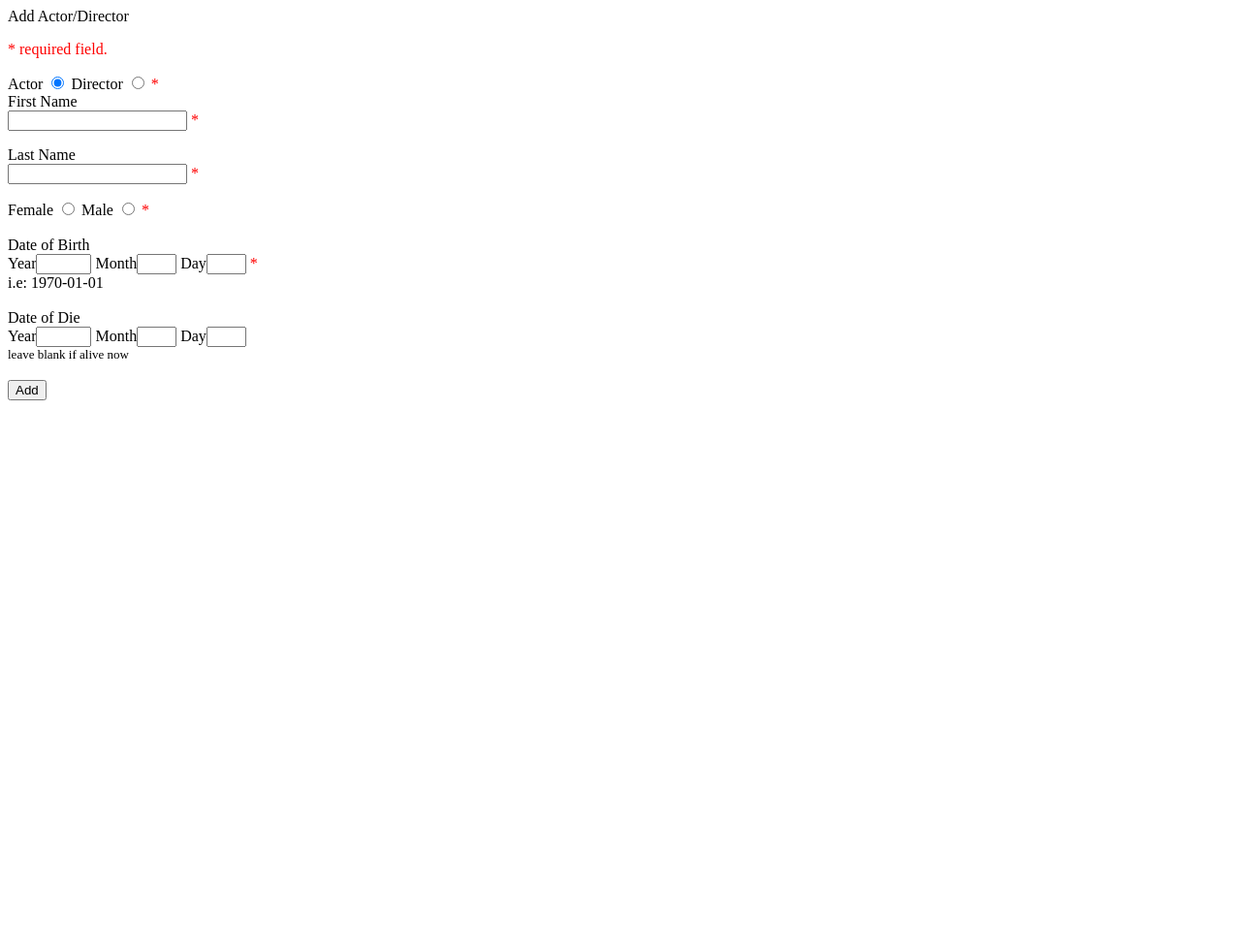
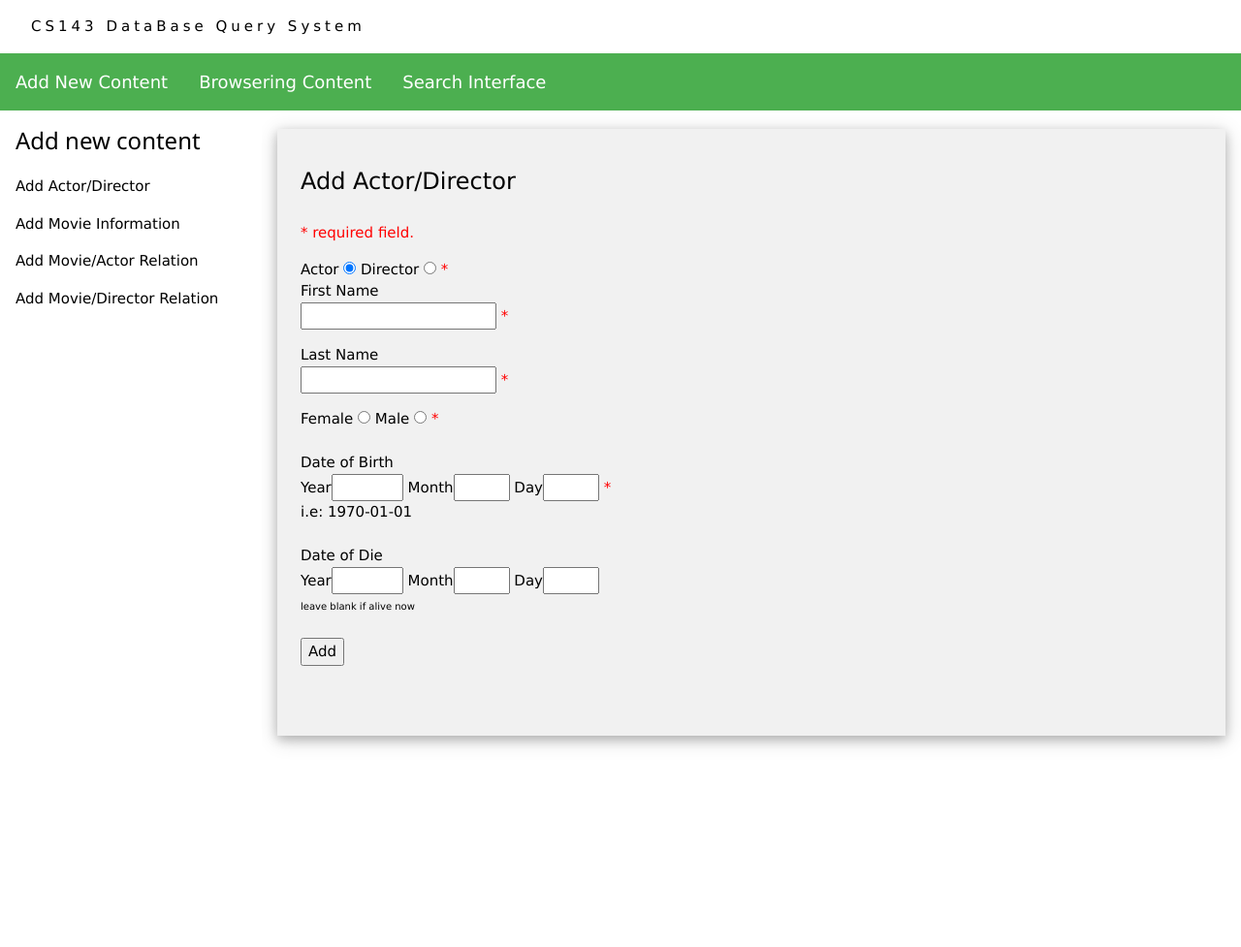
Before and after one commit to appletreeisyellow/Film-Rating-System, a PHP site: page /addActorDirector.php in a window 1280 px wide. Shown: the whole page at 97% size. Run offline with PHP 8.4, Linux system fonts and the light colour scheme; data that the repository does not hold is empty.

Commit message:
Added framework to addActorDirector.php

```diff
--- a/www/addActorDirector.php
+++ b/www/addActorDirector.php
@@ -1,13 +1,78 @@
-<p class="w3-xlarge">Add Actor/Director</p>
-
+<!DOCTYPE html>
 <html>
+  <title>CS143 Project 1B</title>
+  <meta name="viewport" content="width=device-width, initial-scale=1">
+  <link rel="stylesheet" type="text/css" href="lib/stylesheet.css">
   <style>
+  .w3-theme {color:#fff !important;background-color:#4CAF50 !important}
+  .w3-btn {background-color:#4CAF50;margin-bottom:4px}
+  .w3-code{border-left:4px solid #4CAF50}
+  .myMenu {margin-bottom:150px}
   .error {color: #FF0000;}
   </style>
-<!--this page allows users to add actor and/or director information-->
-<!--Actor(id, last, first, sex, dob, dod) -->
-<!--Director(id, last, first, dob, dod) -->
+
 <body>
+
+<!-- Top -->
+<div class="w3-top">
+  <div class="w3-row w3-white w3-padding">
+    <a class="w3-wide w3-hover-white w3-left w3-button" href="index.php">CS143 DataBase Query System</a>
+  </div>
+
+  <div class="w3-bar w3-theme w3-large" style="z-index:4;">
+    <a class="w3-bar-item w3-button w3-left w3-hide-large w3-hover-white w3-large w3-theme w3-padding-16" href="javascript:void(0)" onclick="w3_open()">&#9776</a> <!-- ☰ -->
+    <a class="w3-bar-item w3-button w3-hide-medium w3-hide-small w3-hover-white w3-padding-16" href="javascript:void(0)" onclick="w3_show_nav('menu1')">Add New Content</a>
+    <a class="w3-bar-item w3-button w3-hide-medium w3-hide-small w3-hover-white w3-padding-16" href="javascript:void(0)" onclick="w3_show_nav('menu2')">Browsering Content</a>
+    <a class="w3-bar-item w3-button w3-hide-medium w3-hide-small w3-hover-white w3-padding-16" href="javascript:void(0)" onclick="w3_show_nav('menu3')">Search Interface</a>
+  </div>
+</div>
+
+<!-- Sidebar -->
+<div class="w3-sidebar w3-bar-block w3-collapse w3-animate-left" style="z-index:3;width:270px" id="mySidebar">
+  <div class="w3-bar w3-hide-large w3-large">
+    <a href="javascript:void(0)" onclick="w3_show_nav('menu1')" class="w3-bar-item w3-button w3-theme w3-hover-white w3-padding-16" style="width:50%">Add new content</a>
+    <a href="javascript:void(0)" onclick="w3_show_nav('menu2')" class="w3-bar-item w3-button w3-theme w3-hover-white w3-padding-16" style="width:50%">Browsering Content</a>
+    <a href="javascript:void(0)" onclick="w3_show_nav('menu3')" class="w3-bar-item w3-button w3-theme w3-hover-white w3-padding-16" style="width:50%">Search Interface</a>
+  </div>
+    <a href="javascript:void(0)" onclick="w3_close()" class="w3-button w3-right w3-xlarge w3-hide-large" title="Close Menu">&#9747</a> <!-- x -->
+
+  <div id="menu1" class="myMenu">
+    <div class="w3-container">
+      <h3>Add new content</h3>
+    </div>
+    <a href="addActorDirector.php" class="w3-bar-item w3-button">Add Actor/Director</a>
+    <a href="addMovieInfo.php" class="w3-bar-item w3-button">Add Movie Information</a>
+    <a href="addMovieActor.php" class="w3-bar-item w3-button">Add Movie/Actor Relation</a>
+    <a href="addMovieDirector.php" class="w3-bar-item w3-button">Add Movie/Director Relation</a>
+  </div>
+
+  <div id="menu2" class="myMenu" style="display:none">
+    <div class="w3-container">
+      <h3>Browsering Content</h3>
+    </div>
+    <a href="showActor.php" class="w3-bar-item w3-button">Show Actor Information</a>
+    <a href="showMovie.php" class="w3-bar-item w3-button">Show Movie Information</a>
+  </div>
+
+  <div id="menu3" class="myMenu" style="display:none">
+    <div class="w3-container">
+      <h3>Search Interface</h3>
+    </div>
+    <a href="search.php" class="w3-bar-item w3-button">Search Actor/Movie</a>
+  </div>
+
+</div>
+
+<!-- Overlay effect when opening sidebar on small screens -->
+<div class="w3-overlay w3-hide-large" onclick="w3_close()" style="cursor:pointer" title="close side menu" id="myOverlay"></div>
+
+<!-- Main content: shift it to the right by 270 pixels when the sidebar is visible -->
+<div class="w3-main w3-container" style="margin-left:270px;margin-top:117px;">
+
+  <!-- ========================= Main content start ======================================== -->
+  <div id="addActorDirector" class="w3-panel w3-padding-large w3-card-4 w3-light-grey">
+
+    <p class="w3-xlarge">Add Actor/Director</p>
 
     <?php
 
@@ -70,7 +135,7 @@ function insert_person($role, $first, $last, $gender, $dob, $dod){
           $gender = $row[3];
           $dob = $row[4];
           $dod = $row[5];
-      $msg = $msg."<br>$sid, $first, $last, $gender, $dob, $dod <br />";
+          //$msg = $msg."<br>$sid, $first, $last, $gender, $dob, $dod <br />";
         }
       }
       else{
@@ -222,14 +287,28 @@ if($_SERVER["REQUEST_METHOD"]== "POST"){
 
       Day<INPUT TYPE = "text" NAME = "dodday" VALUE="" SIZE =2 MAXLENGTH = 2>
       <span class = "error"> <?php echo $doderr; ?></span>
-  <br><font size ="2">leave blank if alive now</font><br><br>
+      <br><font size ="1">leave blank if alive now</font><br><br>
 
       <input type="submit" name = "submit" value ="Add">
 
     </form>
     <?php
-  echo $output
+      echo "<br><p class=\"w3-text-gray\">";
+      echo $output;
+      echo "</p><br>";
     ?>
+  </div>
+  <!-- ========================= Main content end ======================================== -->
+
+
+<!-- END MAIN -->
+</div>
+
+<script src="lib/functions.js"></script>
+<script src="lib/w3codecolor.js"></script>
+<script>
+  w3CodeColor();
+</script>
 
 </body>
 </html>
--- a/www/index.php
+++ b/www/index.php
@@ -15,12 +15,12 @@
 <!-- Top -->
 <div class="w3-top">
   <div class="w3-row w3-white w3-padding">
-    <a class="w3-wide w3-hover-white w3-left w3-button" href="index.php">CS143 DataBase Query System (Demo)</a>
+    <a class="w3-wide w3-hover-white w3-left w3-button" href="index.php">CS143 DataBase Query System</a>
   </div>
 
   <div class="w3-bar w3-theme w3-large" style="z-index:4;">
     <a class="w3-bar-item w3-button w3-left w3-hide-large w3-hover-white w3-large w3-theme w3-padding-16" href="javascript:void(0)" onclick="w3_open()">&#9776</a> <!-- ☰ -->
-    <a class="w3-bar-item w3-button w3-hide-medium w3-hide-small w3-hover-white w3-padding-16" href="javascript:void(0)" onclick="w3_show_nav('menu1')">Add new content</a>
+    <a class="w3-bar-item w3-button w3-hide-medium w3-hide-small w3-hover-white w3-padding-16" href="javascript:void(0)" onclick="w3_show_nav('menu1')">Add New Content</a>
     <a class="w3-bar-item w3-button w3-hide-medium w3-hide-small w3-hover-white w3-padding-16" href="javascript:void(0)" onclick="w3_show_nav('menu2')">Browsering Content</a>
     <a class="w3-bar-item w3-button w3-hide-medium w3-hide-small w3-hover-white w3-padding-16" href="javascript:void(0)" onclick="w3_show_nav('menu3')">Search Interface</a>
   </div>
--- a/www/search.php
+++ b/www/search.php
@@ -15,7 +15,7 @@
 <!-- Top -->
 <div class="w3-top">
   <div class="w3-row w3-white w3-padding">
-    <a class="w3-wide w3-hover-white w3-left w3-button" href="index.php">CS143 DataBase Query System (Demo)</a>
+    <a class="w3-wide w3-hover-white w3-left w3-button" href="index.php">CS143 DataBase Query System</a>
   </div>
 
   <div class="w3-bar w3-theme w3-large" style="z-index:4;">
--- a/www/showMovie.php
+++ b/www/showMovie.php
@@ -15,7 +15,7 @@
 <!-- Top -->
 <div class="w3-top">
   <div class="w3-row w3-white w3-padding">
-    <a class="w3-wide w3-hover-white w3-left w3-button" href="index.php">CS143 DataBase Query System (Demo)</a>
+    <a class="w3-wide w3-hover-white w3-left w3-button" href="index.php">CS143 DataBase Query System</a>
   </div>
 
   <div class="w3-bar w3-theme w3-large" style="z-index:4;">
```
Lines whose indentation alone changed are shown as unchanged.
